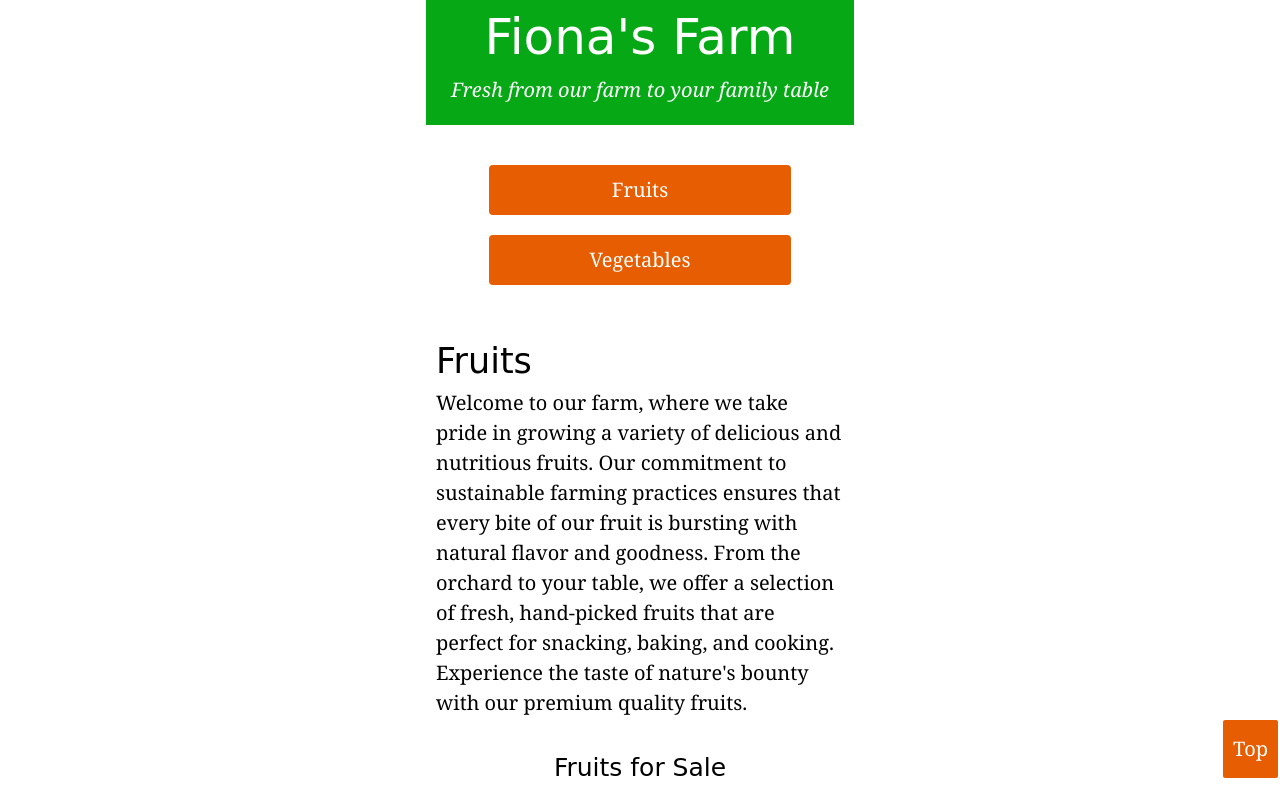
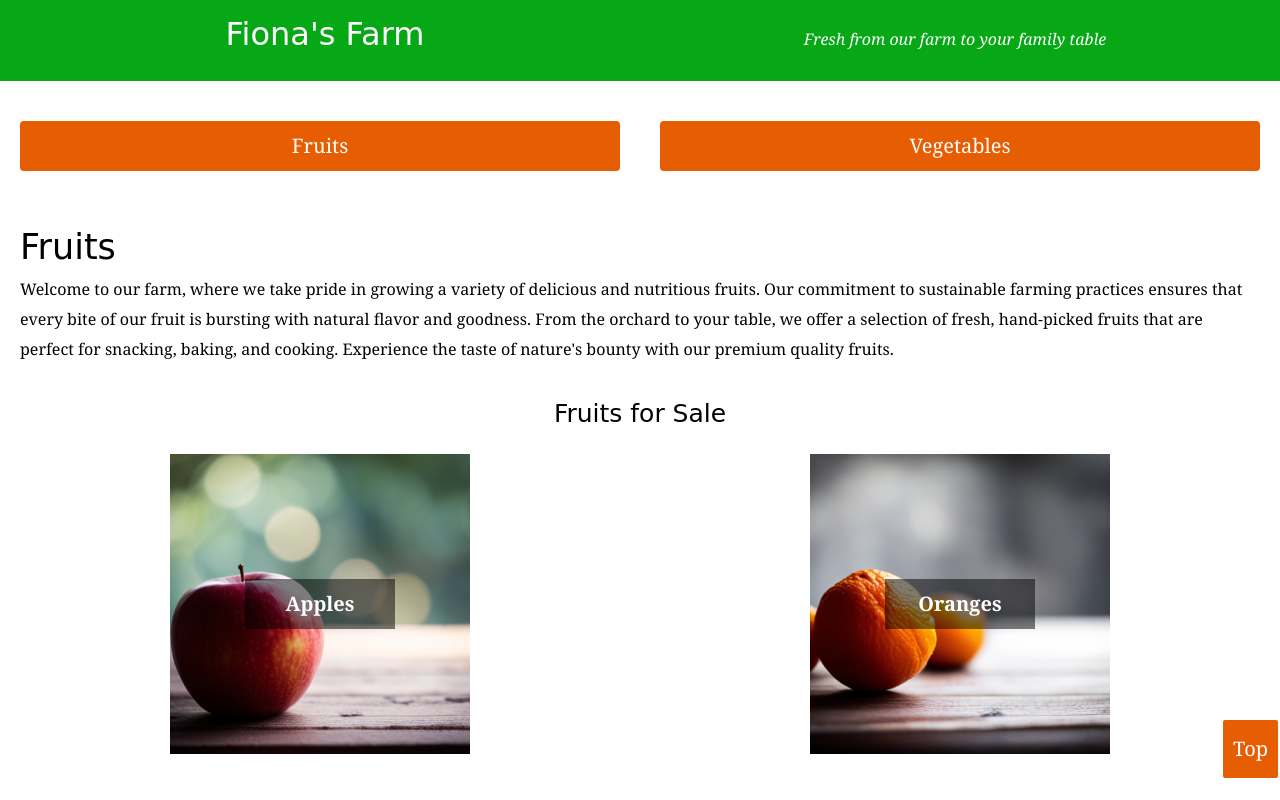
Before and after one commit to HuiYingChung/farm, a plain HTML site: page index.html in a window 1280 px wide. Shown: the top 800 px of the page. Drawn offline with Linux system fonts and the light colour scheme; a web font is replaced by a local one.

Commit message:
added MEDIA QUERY (medium)

```diff
--- a/css/styles.css
+++ b/css/styles.css
@@ -69,13 +69,13 @@ body {
     font-size: 1.25em;
     color: var(--black);
     background-color: var(--white);
-    max-width: 428px;
+    min-width: 320px;
     margin: 0 auto;
     line-height: 1.5em;
 }
 
 main {
-    padding: 10px 10px;
+    padding: 10px 20px;
 }
 
 a {
@@ -83,10 +83,10 @@ a {
     color: var(--white);
 }
 
-
+/* footer */
 footer {
     text-align: center;
-    padding: 10px;
+    padding: 10px 0;
 }
 
 #contact, #hours {
@@ -94,7 +94,6 @@ footer {
     color: var(--white);
     padding-bottom: 20px;
     padding-top: 10px;
-
 }
 
 #copyRight{
@@ -114,7 +113,6 @@ h1, h2, h3 {
 
 h1 {
     font-size: 2.5em;
-
 }
 
 h2 {
@@ -124,15 +122,18 @@ h2 {
 
 h3 {
     font-size: 1.25em;
-
 }
 
 
 /* header styles */
 header {
-    display: block;
+
     color: var(--white);
     text-align: center;
+}
+
+#title {
+    display: block;
 }
 
 header h1{
@@ -148,14 +149,16 @@ header h2 {
     padding-bottom: 20px;
 }
 
+
+
 nav ul {
+    display: block;
     padding: 20px 0;
     width: 80%;
     margin: 0 auto;
 }
 
 nav ul li{
-    display: block;
     background-color: var(--orange);
     margin: 20px;
     padding: 10px;
@@ -172,8 +175,11 @@ nav ul li{
     right: 0;
     margin: 0;
     padding: 14px 10px;
+    z-index: 5;
 
 }
+
+/* main section */
 
 #fruitIntro, #vegeIntro{
     padding-bottom: 10px;
@@ -209,5 +215,60 @@ nav ul li{
 }
 
 /*-------------------- MEDIA QUERY (medium) --------------------------------*/
+@media screen and (min-width: 428px) {
+    #title{
+        background-color: var(--green);
+        display: grid;
+        grid-template-columns: 1fr 1fr;
+        align-items: last baseline;
+        padding: 10px;
+    }
+    h1{
+        font-size: 1.6em;
+        width: 100%;
+
+    }
+    header h2 {
+        font-size: 0.8em;
+        width: 100%;
+    }
+
+    nav ul {
+        display: grid;
+        grid-template-columns: 1fr 1fr;
+        width: 100%;
+    }
+
+    .forSale{
+        display: grid;
+        grid-template-columns: 1fr 1fr;
+        grid-column-gap: 40px;
+    }
+
+    .items img{
+        max-width: 100%;
+    }
+
+    main h3{
+        grid-column: 1/3;
+    }
+
+    footer{
+        display: grid;
+        grid-template-columns: 1fr 1fr;
+    }
+
+    footer address, p{
+        font-size: 0.8em;
+    }
+
+    #copyRight{
+        grid-column: 1/3;
+    }
+}
+
+
+
+
 /*-------------------- MEDIA QUERY (large) ------------------------------------*/
 /*-------------------- MEDIA QUERY (xl) ---------------------------------------*/
--- a/index.html
+++ b/index.html
@@ -9,9 +9,10 @@
 <body>
 
     <header>
+        <section id="title">
         <h1>Fiona's Farm</h1>
         <h2>Fresh from our farm to your family table</h2>
-
+        </section>
         <nav>
             <ul>
                 <li><a href="#fruitIntro">Fruits</a></li>
```
